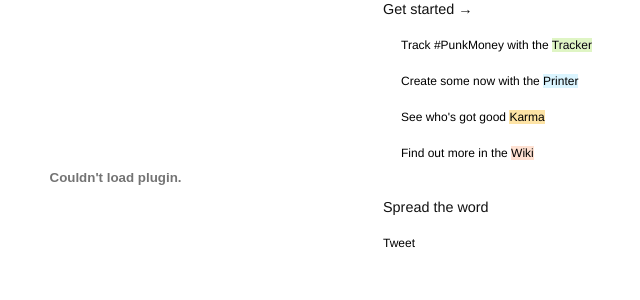
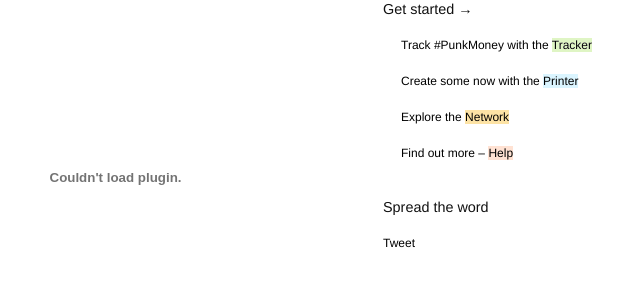
Before and after one commit to webisteme/punkmoney, a Django app: page / in a window 1280 px wide. Shown: the part 135-435 px from the top of the page, without its empty margins (382-1022 px from the left). Run offline with Django 3.2, Linux system fonts and the light colour scheme; parts of the project's set-up code (start-up, migrations or seed data) failed here and were passed over; some libraries are stand-ins or nearby versions.

Commit message:
broken urls

```diff
--- a/web/templates/base.html
+++ b/web/templates/base.html
@@ -125,7 +125,7 @@
 
 		<hr class="space">
 
-		<li><a href="http://wiki.punkmoney.org">Wiki</a></li>
+		<li><a href="/help">Help</a></li>
 
 		</ui>
 
--- a/web/templates/home.html
+++ b/web/templates/home.html
@@ -70,9 +70,9 @@
             <hr class="space">
             <li>Create some now with the <span id="promised"><a href="/print">Printer</a></span></li>
             <hr class="space">
-            <li>See who's got good <span id="transfer"><a href="/trustnet">Karma</a></span></li>
+            <li>Explore the <span id="transfer"><a href="/trustnet">Network</a></span></li>
             <hr class="space">
-            <li>Find out more in the <span id="expiration"><a href="http://wiki.punkmoney.org">Wiki</a></span></li>
+            <li>Find out more – <span id="expiration"><a href="http://wiki.punkmoney.org">Help</a></span></li>
             </ul>
 
             <hr class="space">
```
